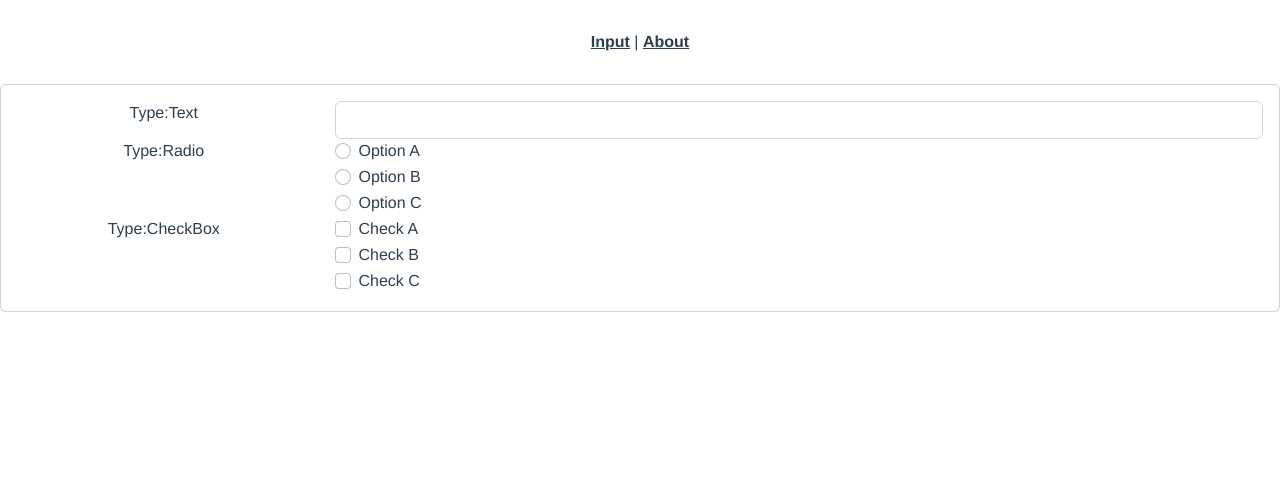
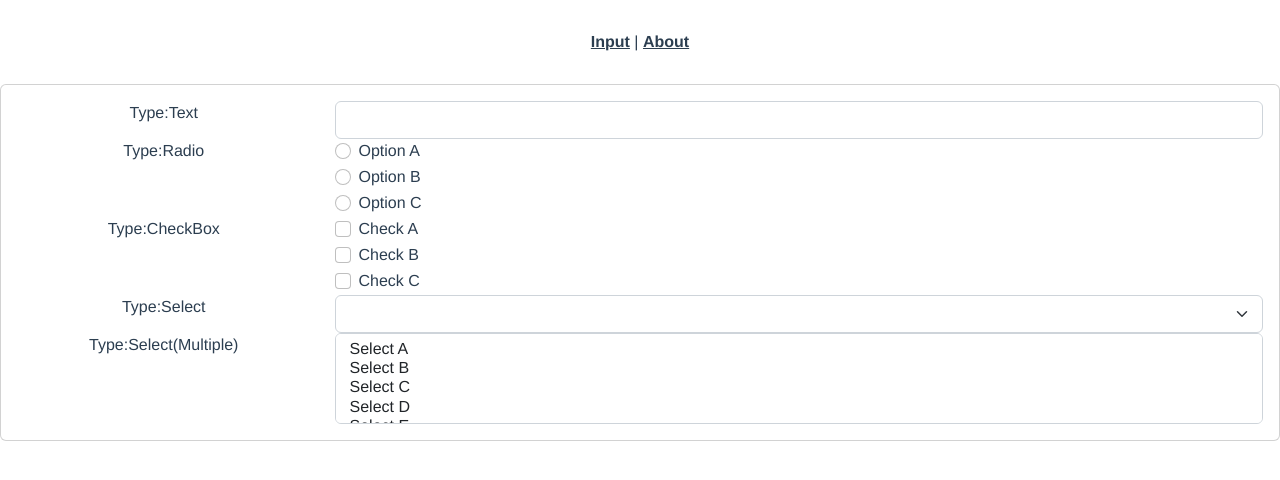
Before and after one commit to kubera-test/kubera, a Vue app in the folder test-site/: page /input in a window 1280 px wide. Shown: the top 480 px of the page. Built offline with nearby package versions, Linux system fonts and the light colour scheme.

Commit message:
Selectテスト用の項目を追加

```diff
--- a/test-site/src/components/input/InputNormal.vue
+++ b/test-site/src/components/input/InputNormal.vue
@@ -31,6 +31,34 @@
           </div>
         </b-col>
       </b-row>
+      <b-row>
+        <b-col sm="3">
+          <label>Type:Select</label>
+        </b-col>
+        <b-col sm="9">
+          <b-form-select id="idInputSelect" name="nameInputSelect" class="classInputSelect">
+            <b-form-select-option value="A" id="idInputSelectA" name="nameInputSelectA">Select A</b-form-select-option>
+            <b-form-select-option value="B" id="idInputSelectB" name="nameInputSelectB">Select B</b-form-select-option>
+            <b-form-select-option value="C" id="idInputSelectC" name="nameInputSelectC">Select C</b-form-select-option>
+          </b-form-select>
+        </b-col>
+      </b-row>
+      <b-row>
+        <b-col sm="3">
+          <label>Type:Select(Multiple)</label>
+        </b-col>
+        <b-col sm="9">
+          <b-form-select id="idInputSelectMulti" name="nameInputSelectMulti" class="classInputSelectMulti" multiple>
+            <b-form-select-option value="A" id="idInputSelectMultiA" name="nameInputSelectMultiA">Select A</b-form-select-option>
+            <b-form-select-option value="B" id="idInputSelectMultiB" name="nameInputSelectMultiB">Select B</b-form-select-option>
+            <b-form-select-option value="C" id="idInputSelectMultiC" name="nameInputSelectMultiC">Select C</b-form-select-option>
+            <b-form-select-option value="D" id="idInputSelectMultiD" name="nameInputSelectMultiD">Select D</b-form-select-option>
+            <b-form-select-option value="E" id="idInputSelectMultiE" name="nameInputSelectMultiE">Select E</b-form-select-option>
+            <b-form-select-option value="F" id="idInputSelectMultiF" name="nameInputSelectMultiF">Select F</b-form-select-option>
+            <b-form-select-option value="G" id="idInputSelectMultiG" name="nameInputSelectMultiG">Select G</b-form-select-option>
+          </b-form-select>
+        </b-col>
+      </b-row>
     </b-card>
   </div>
 </template>
```
